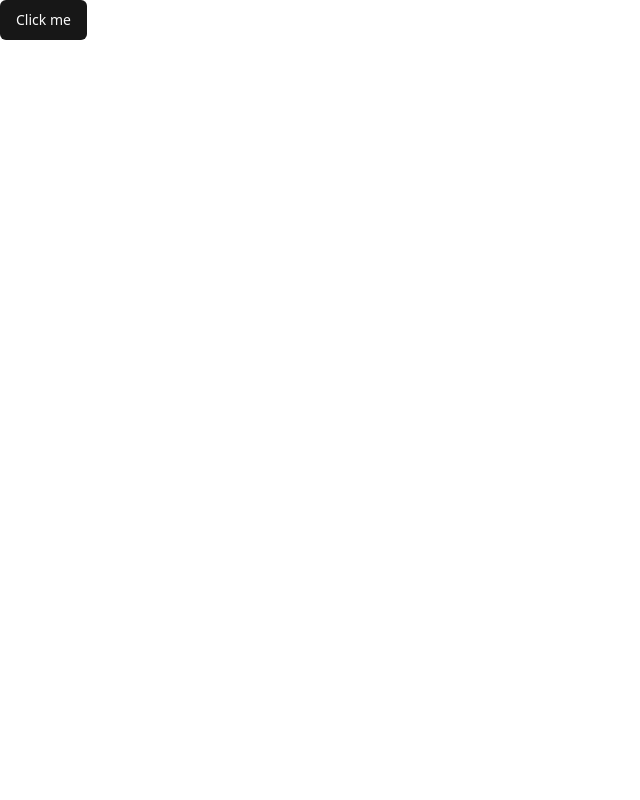
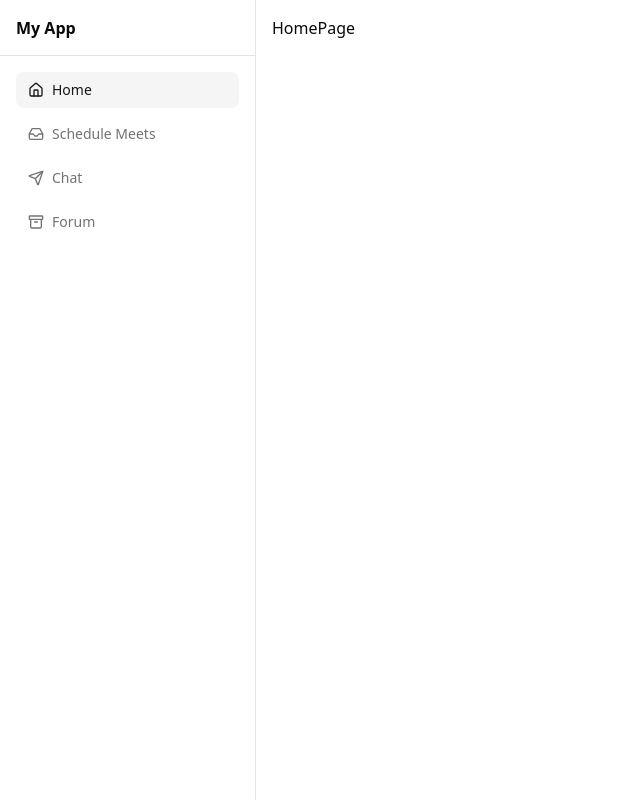
Before and after one commit to shktabish/tsec, a React (Vite) app in the folder frontend/: page / in a window 1280 px wide. Shown: the whole page, without its empty margins (0-640 px from the left). Built offline with nearby package versions, Linux system fonts and the light colour scheme.

Commit message:
added sidebar and routing

```diff
--- a/frontend/package.json
+++ b/frontend/package.json
@@ -10,12 +10,15 @@
     "preview": "vite preview"
   },
   "dependencies": {
+    "@radix-ui/react-dialog": "^1.1.1",
+    "@radix-ui/react-scroll-area": "^1.1.0",
     "@radix-ui/react-slot": "^1.1.0",
     "class-variance-authority": "^0.7.0",
     "clsx": "^2.1.1",
     "lucide-react": "^0.446.0",
     "react": "^18.3.1",
     "react-dom": "^18.3.1",
+    "react-router-dom": "^6.26.2",
     "tailwind-merge": "^2.5.2",
     "tailwindcss-animate": "^1.0.7"
   },
--- a/frontend/src/App.jsx
+++ b/frontend/src/App.jsx
@@ -1,12 +1,19 @@
-import React from 'react'
-import { Button } from './components/ui/button'
+import React from 'react';
+import { BrowserRouter as Router, Route, Routes } from 'react-router-dom';
+import AppLayout from './AppLayout';
+import HomePage from './pages/HomePage';
 
-const App = () => {
+function App() {
   return (
-    <div>
-      <Button>Click me</Button>
-    </div>
-  )
+    <Router>
+      <AppLayout>
+        <Routes>
+          <Route path="/" element={<HomePage />} />
+          <Route path="*" element={<div>Not Found</div>} />
+        </Routes>
+      </AppLayout>
+    </Router>
+  );
 }
 
-export default App
+export default App;
--- /dev/null
+++ b/frontend/src/AppLayout.jsx
@@ -0,0 +1,88 @@
+import React, { useState } from "react";
+import { Link, useLocation } from "react-router-dom";
+import { Button } from "@/components/ui/button";
+import { ScrollArea } from "@/components/ui/scroll-area";
+import { Sheet, SheetContent, SheetTrigger } from "@/components/ui/sheet";
+import { Menu, Home, Inbox, Send, Archive, Settings } from "lucide-react";
+
+// Utility function to conditionally join classNames
+const cn = (...classes) => classes.filter(Boolean).join(" ");
+
+const navItems = [
+  { name: "Home", href: "/", icon: Home },
+  { name: "Schedule Meets", href: "/create-meet", icon: Inbox },
+  { name: "Chat", href: "/chat", icon: Send },
+  { name: "Forum", href: "/forum", icon: Archive },
+];
+
+export default function AppLayout({ children }) {
+  const [open, setOpen] = useState(false);
+  const location = useLocation();
+
+  const NavLinks = ({ onClick }) => (
+    <nav className="space-y-2 p-4">
+      {navItems.map((item) => (
+        <Link
+          key={item.href}
+          to={item.href}
+          className={cn(
+            "flex items-center gap-2 rounded-lg px-3 py-2 text-sm font-medium transition-colors hover:bg-accent hover:text-accent-foreground",
+            location.pathname === item.href ? "bg-accent text-accent-foreground" : "text-muted-foreground"
+          )}
+          onClick={onClick}
+        >
+          <item.icon className="h-4 w-4" />
+          {item.name}
+        </Link>
+      ))}
+    </nav>
+  );
+
+  return (
+    <div className="flex h-screen overflow-hidden bg-background text-foreground">
+      {/* Sidebar for larger screens */}
+      <aside className="hidden w-64 flex-col border-r lg:flex">
+        <div className="flex h-14 items-center border-b px-4">
+          <Link to="/" className="flex items-center font-semibold">
+            My App
+          </Link>
+        </div>
+        <ScrollArea className="flex-1">
+          <NavLinks />
+        </ScrollArea>
+      </aside>
+
+      {/* Mobile sidebar */}
+      {/* <Sheet open={open} onOpenChange={setOpen}>
+        <SheetTrigger asChild>
+          <Button variant="ghost" size="icon" className="px-2 lg:hidden">
+            <Menu className="h-6 w-6" />
+            <span className="sr-only">Toggle navigation menu</span>
+          </Button>
+        </SheetTrigger>
+        <SheetContent side="left" className="w-64 p-0">
+          <div className="flex h-14 items-center border-b px-4">
+            <Link to="/" className="flex items-center font-semibold" onClick={() => setOpen(false)}>
+              My App
+            </Link>
+          </div>
+          <ScrollArea className="flex-1">
+            <NavLinks onClick={() => setOpen(false)} />
+          </ScrollArea>
+        </SheetContent>
+      </Sheet> */}
+
+      {/* Main content */}
+      <main className="flex-1 overflow-auto">
+        <div className="flex h-14 items-center border-b px-4 lg:hidden">
+          <Button variant="ghost" size="icon" className="mr-2 px-2" onClick={() => setOpen(true)}>
+            <Menu className="h-6 w-6" />
+            <span className="sr-only">Toggle navigation menu</span>
+          </Button>
+          <div className="font-semibold">My App</div>
+        </div>
+        <div className="container mx-auto p-4">{children}</div>
+      </main>
+    </div>
+  );
+}
--- /dev/null
+++ b/frontend/src/components/ui/scroll-area.jsx
@@ -0,0 +1,38 @@
+import * as React from "react"
+import * as ScrollAreaPrimitive from "@radix-ui/react-scroll-area"
+
+import { cn } from "@/lib/utils"
+
+const ScrollArea = React.forwardRef(({ className, children, ...props }, ref) => (
+  <ScrollAreaPrimitive.Root
+    ref={ref}
+    className={cn("relative overflow-hidden", className)}
+    {...props}>
+    <ScrollAreaPrimitive.Viewport className="h-full w-full rounded-[inherit]">
+      {children}
+    </ScrollAreaPrimitive.Viewport>
+    <ScrollBar />
+    <ScrollAreaPrimitive.Corner />
+  </ScrollAreaPrimitive.Root>
+))
+ScrollArea.displayName = ScrollAreaPrimitive.Root.displayName
+
+const ScrollBar = React.forwardRef(({ className, orientation = "vertical", ...props }, ref) => (
+  <ScrollAreaPrimitive.ScrollAreaScrollbar
+    ref={ref}
+    orientation={orientation}
+    className={cn(
+      "flex touch-none select-none transition-colors",
+      orientation === "vertical" &&
+        "h-full w-2.5 border-l border-l-transparent p-[1px]",
+      orientation === "horizontal" &&
+        "h-2.5 flex-col border-t border-t-transparent p-[1px]",
+      className
+    )}
+    {...props}>
+    <ScrollAreaPrimitive.ScrollAreaThumb className="relative flex-1 rounded-full bg-border" />
+  </ScrollAreaPrimitive.ScrollAreaScrollbar>
+))
+ScrollBar.displayName = ScrollAreaPrimitive.ScrollAreaScrollbar.displayName
+
+export { ScrollArea, ScrollBar }
--- /dev/null
+++ b/frontend/src/components/ui/sheet.jsx
@@ -0,0 +1,108 @@
+import * as React from "react"
+import * as SheetPrimitive from "@radix-ui/react-dialog"
+import { cva } from "class-variance-authority";
+import { X } from "lucide-react"
+
+import { cn } from "@/lib/utils"
+
+const Sheet = SheetPrimitive.Root
+
+const SheetTrigger = SheetPrimitive.Trigger
+
+const SheetClose = SheetPrimitive.Close
+
+const SheetPortal = SheetPrimitive.Portal
+
+const SheetOverlay = React.forwardRef(({ className, ...props }, ref) => (
+  <SheetPrimitive.Overlay
+    className={cn(
+      "fixed inset-0 z-50 bg-black/80  data-[state=open]:animate-in data-[state=closed]:animate-out data-[state=closed]:fade-out-0 data-[state=open]:fade-in-0",
+      className
+    )}
+    {...props}
+    ref={ref} />
+))
+SheetOverlay.displayName = SheetPrimitive.Overlay.displayName
+
+const sheetVariants = cva(
+  "fixed z-50 gap-4 bg-background p-6 shadow-lg transition ease-in-out data-[state=open]:animate-in data-[state=closed]:animate-out data-[state=closed]:duration-300 data-[state=open]:duration-500",
+  {
+    variants: {
+      side: {
+        top: "inset-x-0 top-0 border-b data-[state=closed]:slide-out-to-top data-[state=open]:slide-in-from-top",
+        bottom:
+          "inset-x-0 bottom-0 border-t data-[state=closed]:slide-out-to-bottom data-[state=open]:slide-in-from-bottom",
+        left: "inset-y-0 left-0 h-full w-3/4 border-r data-[state=closed]:slide-out-to-left data-[state=open]:slide-in-from-left sm:max-w-sm",
+        right:
+          "inset-y-0 right-0 h-full w-3/4  border-l data-[state=closed]:slide-out-to-right data-[state=open]:slide-in-from-right sm:max-w-sm",
+      },
+    },
+    defaultVariants: {
+      side: "right",
+    },
+  }
+)
+
+const SheetContent = React.forwardRef(({ side = "right", className, children, ...props }, ref) => (
+  <SheetPortal>
+    <SheetOverlay />
+    <SheetPrimitive.Content ref={ref} className={cn(sheetVariants({ side }), className)} {...props}>
+      {children}
+      <SheetPrimitive.Close
+        className="absolute right-4 top-4 rounded-sm opacity-70 ring-offset-background transition-opacity hover:opacity-100 focus:outline-none focus:ring-2 focus:ring-ring focus:ring-offset-2 disabled:pointer-events-none data-[state=open]:bg-secondary">
+        <X className="h-4 w-4" />
+        <span className="sr-only">Close</span>
+      </SheetPrimitive.Close>
+    </SheetPrimitive.Content>
+  </SheetPortal>
+))
+SheetContent.displayName = SheetPrimitive.Content.displayName
+
+const SheetHeader = ({
+  className,
+  ...props
+}) => (
+  <div
+    className={cn("flex flex-col space-y-2 text-center sm:text-left", className)}
+    {...props} />
+)
+SheetHeader.displayName = "SheetHeader"
+
+const SheetFooter = ({
+  className,
+  ...props
+}) => (
+  <div
+    className={cn("flex flex-col-reverse sm:flex-row sm:justify-end sm:space-x-2", className)}
+    {...props} />
+)
+SheetFooter.displayName = "SheetFooter"
+
+const SheetTitle = React.forwardRef(({ className, ...props }, ref) => (
+  <SheetPrimitive.Title
+    ref={ref}
+    className={cn("text-lg font-semibold text-foreground", className)}
+    {...props} />
+))
+SheetTitle.displayName = SheetPrimitive.Title.displayName
+
+const SheetDescription = React.forwardRef(({ className, ...props }, ref) => (
+  <SheetPrimitive.Description
+    ref={ref}
+    className={cn("text-sm text-muted-foreground", className)}
+    {...props} />
+))
+SheetDescription.displayName = SheetPrimitive.Description.displayName
+
+export {
+  Sheet,
+  SheetPortal,
+  SheetOverlay,
+  SheetTrigger,
+  SheetClose,
+  SheetContent,
+  SheetHeader,
+  SheetFooter,
+  SheetTitle,
+  SheetDescription,
+}
--- /dev/null
+++ b/frontend/src/pages/HomePage.jsx
@@ -0,0 +1,9 @@
+import React from 'react'
+
+const HomePage = () => {
+  return (
+    <div>HomePage</div>
+  )
+}
+
+export default HomePage
```
Also changed, not shown: 1 other file (tests, documents, lock files or other folders).
